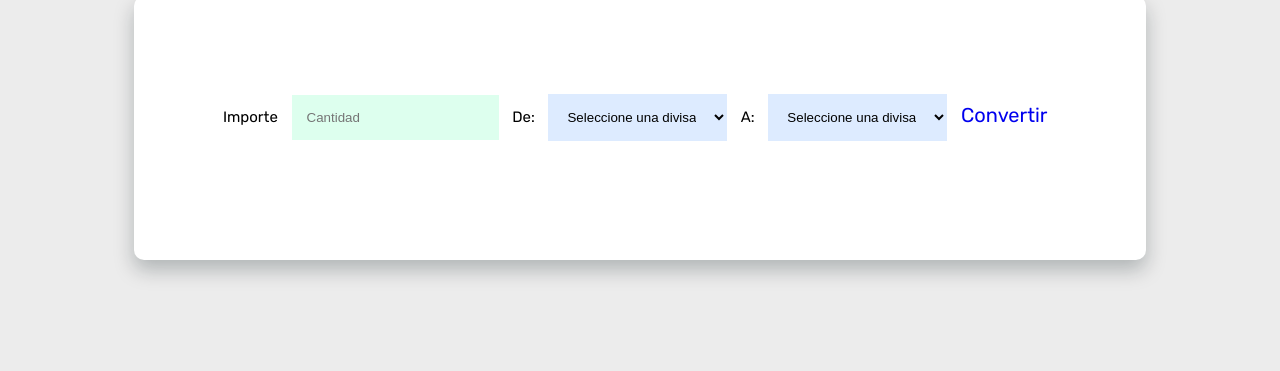
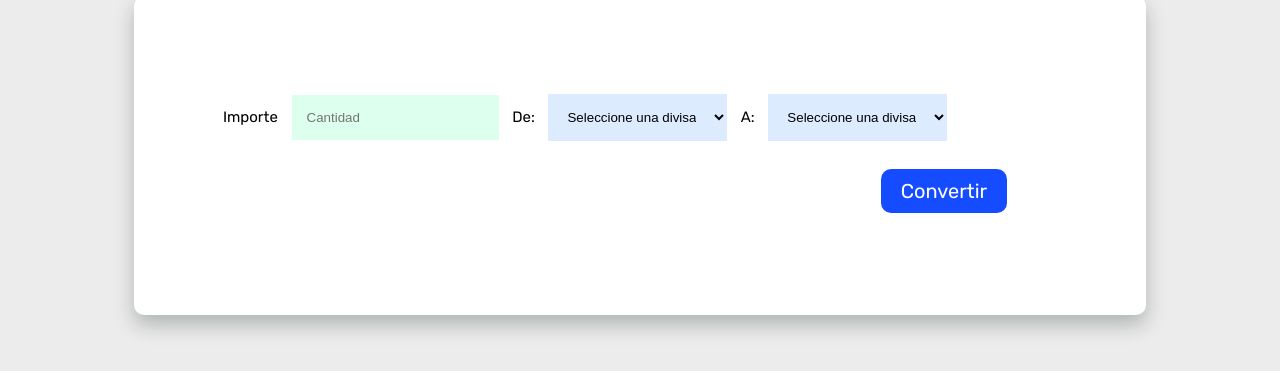
Before and after one commit to RamSantoyo/API-DIVISAS, a plain HTML site: page index.html in a window 1280 px wide. Shown: the part 117-488 px from the top of the page. Drawn offline with Linux system fonts and the light colour scheme; no server answers.

Commit message:
agregando estilos al boton y respuesta

```diff
--- a/app.js
+++ b/app.js
@@ -12,7 +12,7 @@ function opciones(divisa, nombre){//Funcion para mostrar las opciones de las div
 
 function divisa(fecha, money){//Funcion para mostrar la conversion
   let conversor = document.getElementById("cambio");
-  conversor.innerHTML = money +" "+ fecha;
+  conversor.innerHTML = "Equivale a: $ " + money +'<br>'+ "Fecha de emision: " + fecha + '<br>'+ "Divisa: " + divisa_1 + "-" + divisa_2 + '<br>'+ "Renuncia de responsabilidad";
 }
 
   let id = document.getElementById("send"); //seleccionar el id del boton
--- a/index.html
+++ b/index.html
@@ -36,8 +36,10 @@
             <option value="" selected disabled hidden>Seleccione una divisa</option>
         </select>
 
-        <a href="#" id="send">Convertir</a>
-        <p id="cambio"></p>
+            <div class="btn">
+                <a href="#" id="send">Convertir</a>
+            </div>
+            <p id="cambio"></p>
 
     </form>
 
--- a/styles.css
+++ b/styles.css
@@ -166,3 +166,22 @@ option{
     margin: 2rem;
     padding: 2rem;
 }
+
+/*==================================
+SECCION MONEDAS
+====================================*/
+#send{
+    background-color: var(--azul);
+    color: var(--blanco);
+    padding: 1rem 2rem;
+    border-radius: 1rem;
+    font-weight: var(--regular);
+    font-size: 2rem;
+    cursor: pointer;
+}
+
+.btn{
+    margin-top: 2.5rem;
+    margin-right: 5rem;
+    text-align: right;
+}
```
